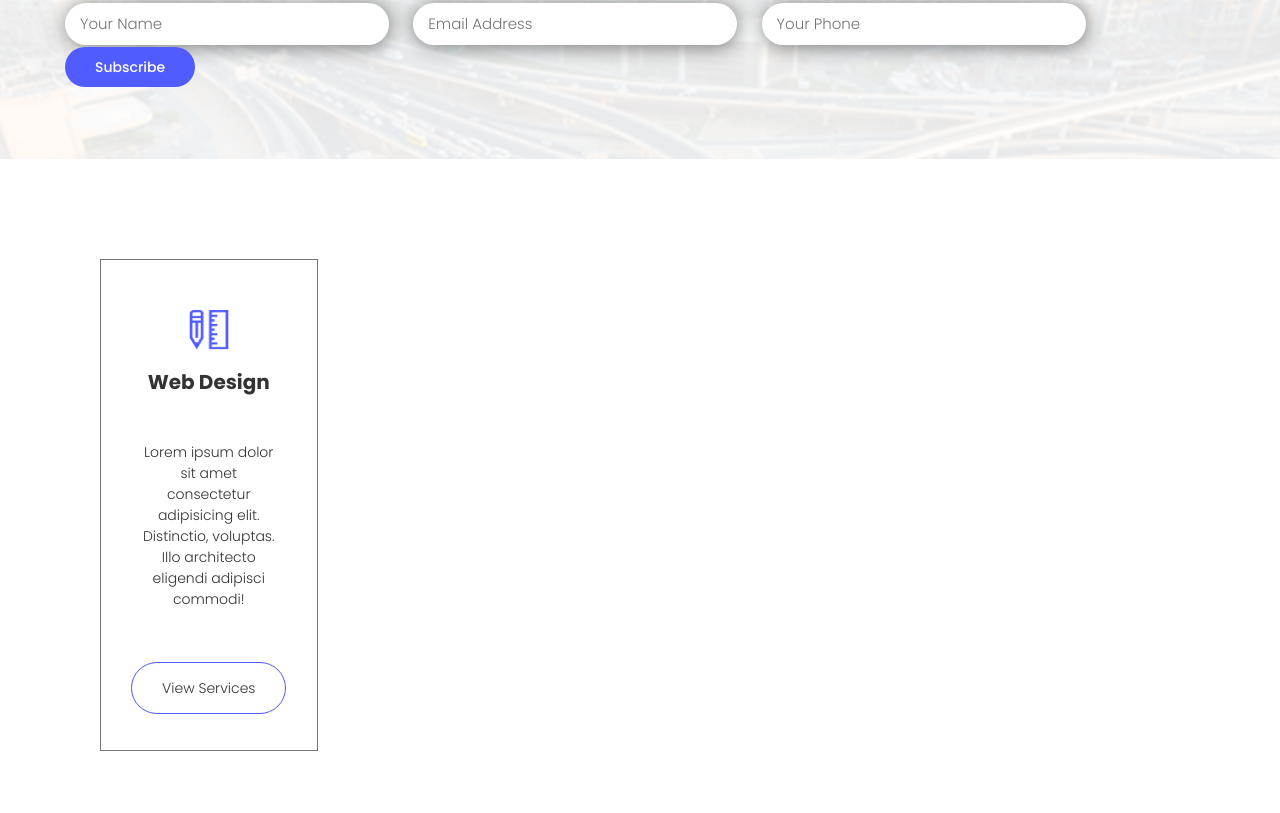
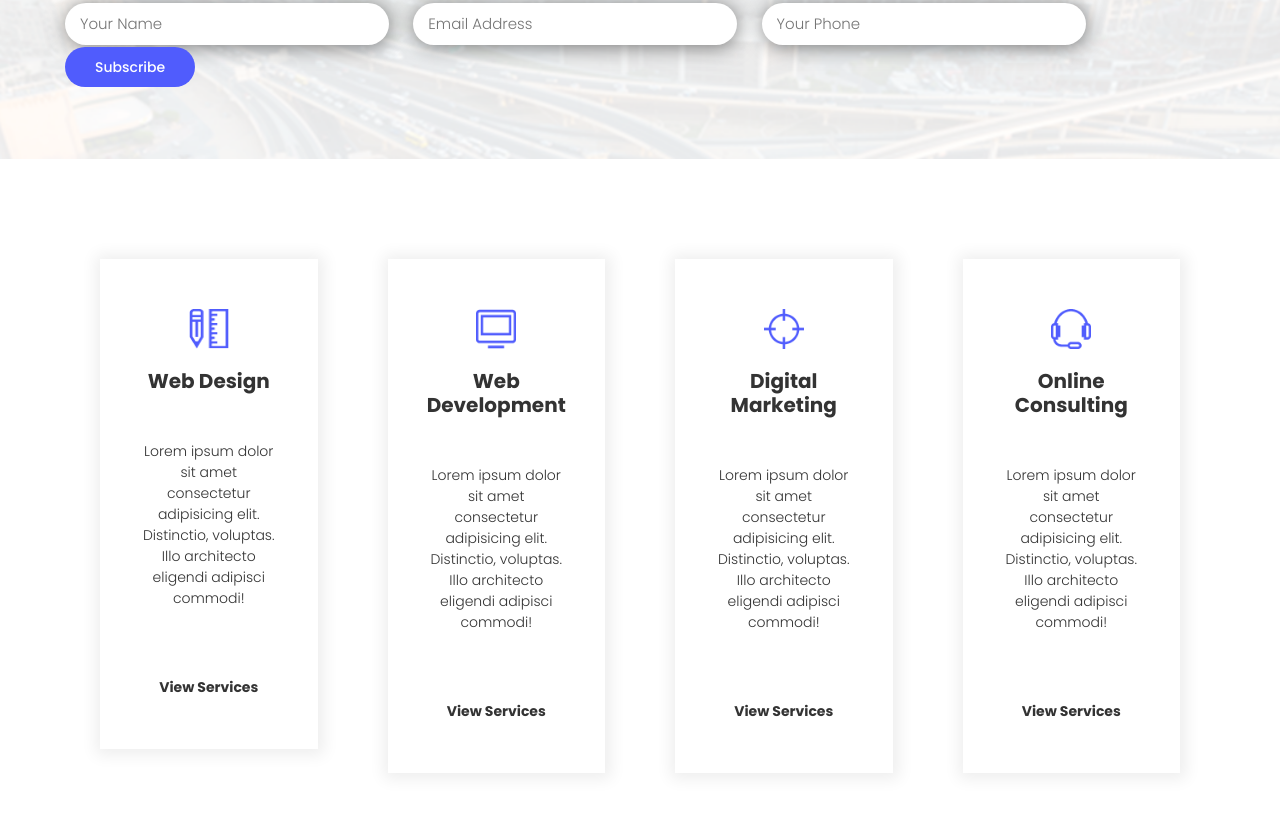
Before and after one commit to codingwithprince/Monu-Webpage, a plain HTML site: page index.html in a window 1280 px wide. Shown: the part 2084-2897 px from the top of the page. Drawn offline with nearby package versions, Linux system fonts and the light colour scheme.

Commit message:
added category section

```diff
--- a/assets/css/style.css
+++ b/assets/css/style.css
@@ -211,11 +211,20 @@ category-section =====
 .category-item{
     padding: 50px 20px;
     margin: 20px;
-    border: 1px solid var(--black-300);
+    box-shadow: 1px 1px 15px 5px rgba(0,0,0,0.07);
     transition: all 0.5s ease;
 }
 .category-item:hover{
     background-color: var(--black-500);
+    color: var(--white);
+}
+.category-item:hover > h3{
+    color: var(--white);
+}
+.category-item:hover > p{
+    color: var(--white);
+}
+.category-item:hover > a{
     color: var(--white);
 }
 .category-item .cate-icon img{
@@ -237,9 +246,8 @@ category-section =====
 }
 .category-item a{
     font-size: 14px;
-    font-weight: 300;
+    font-weight: 700;
     color: var(--black-500);
-    border: 1px solid var(--main-color);
-    border-radius: 30px;
     padding: 15px 30px;
+    text-decoration: none;
 }
--- a/index.html
+++ b/index.html
@@ -157,13 +157,34 @@
                 </div>
             </div>
             <div class="col-md-3">
-
+                <div class="category-item text-center">
+                    <div class="cate-icon">
+                        <img src="assets/images/category/web-development.png" alt="">
+                    </div>
+                    <h3>Web Development</h3>
+                    <p>Lorem ipsum dolor sit amet consectetur adipisicing elit. Distinctio, voluptas. Illo architecto eligendi adipisci commodi!</p>
+                    <a href="#">View Services</a>
+                </div>
             </div>
             <div class="col-md-3">
-
+                <div class="category-item text-center">
+                    <div class="cate-icon">
+                        <img src="assets/images/category/digital-marketing.png" alt="">
+                    </div>
+                    <h3>Digital Marketing</h3>
+                    <p>Lorem ipsum dolor sit amet consectetur adipisicing elit. Distinctio, voluptas. Illo architecto eligendi adipisci commodi!</p>
+                    <a href="#">View Services</a>
+                </div>
             </div>
             <div class="col-md-3">
-
+                <div class="category-item text-center">
+                    <div class="cate-icon">
+                        <img src="assets/images/category/online.png" alt="">
+                    </div>
+                    <h3>Online Consulting</h3>
+                    <p>Lorem ipsum dolor sit amet consectetur adipisicing elit. Distinctio, voluptas. Illo architecto eligendi adipisci commodi!</p>
+                    <a href="#">View Services</a>
+                </div>
             </div>
         </div>
     </section>
```
